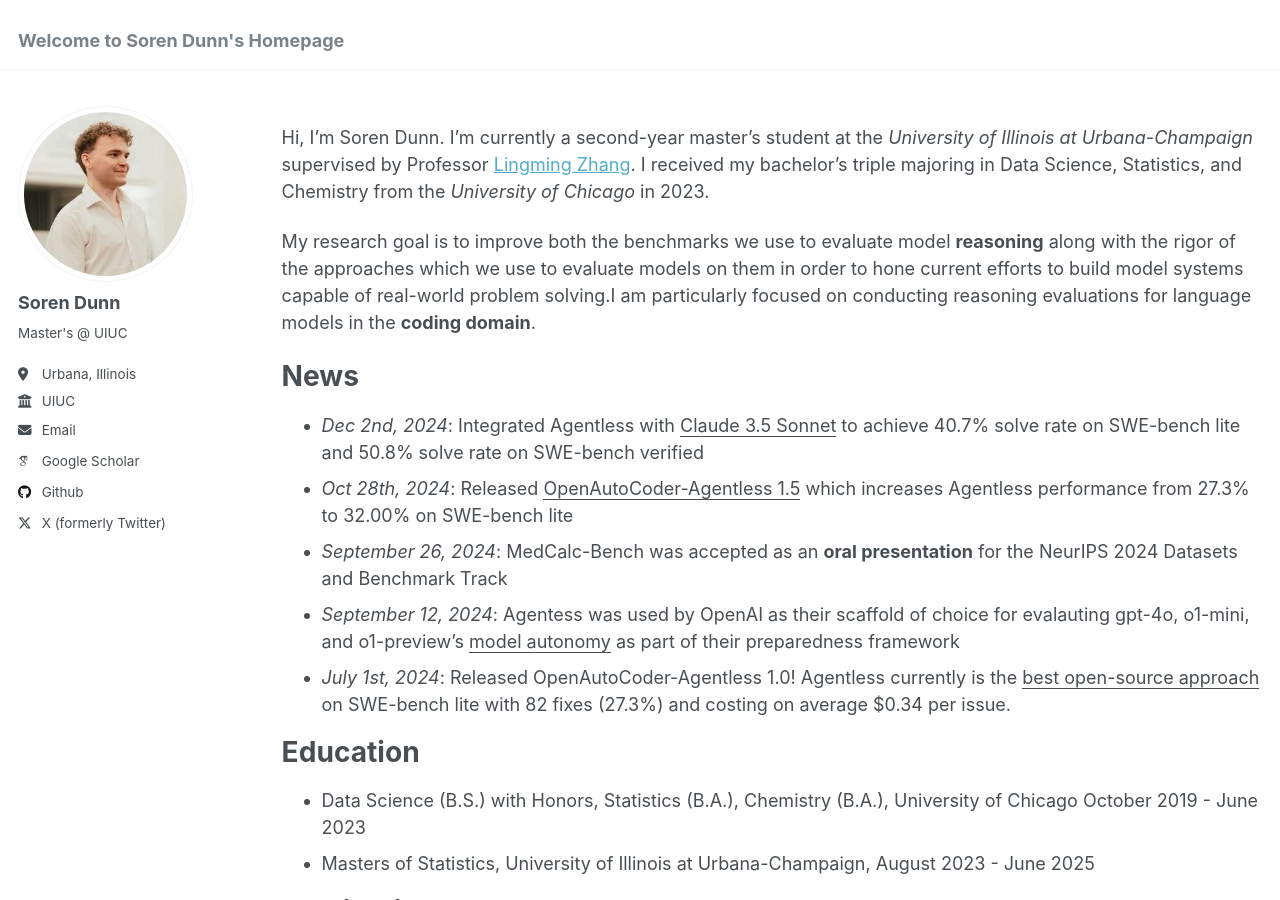
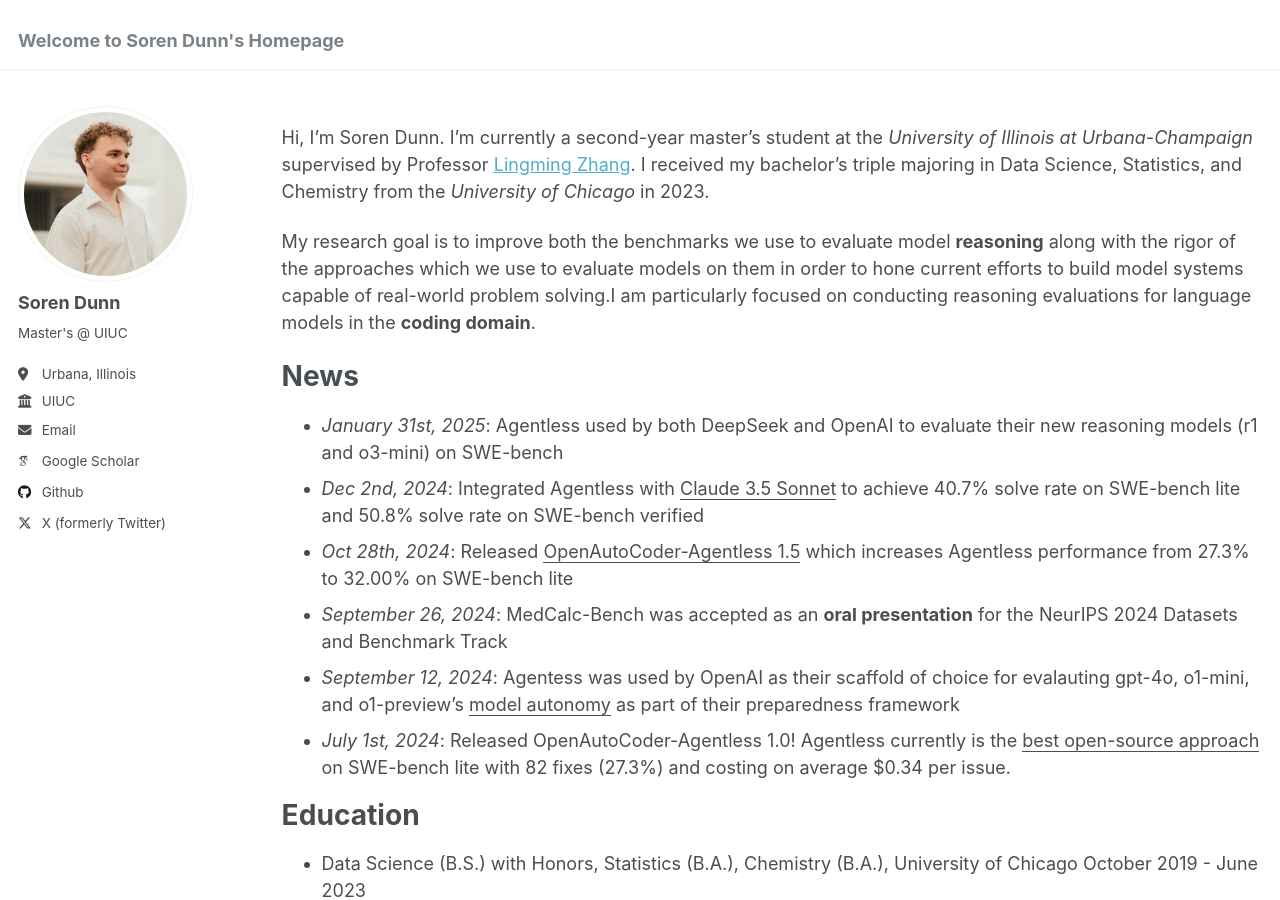
Before and after one commit to sorendunn/sorendunn.github.io, a Jekyll site: the page built from _pages/about.md, in a window 1280 px wide and 900 px high. Built offline with Jekyll 4.4.1, drawn with Linux system fonts in a browser that asks for light colours; some web fonts are replaced.

Commit message:
r1 update

```diff
--- a/_pages/about.md
+++ b/_pages/about.md
@@ -15,6 +15,7 @@ My research goal is to improve both the benchmarks we use to evaluate model **re
 
 News
 =====
+- *January 31st, 2025*: Agentless used by both DeepSeek and OpenAI to evaluate their new reasoning models (r1 and o3-mini) on SWE-bench
 - *Dec 2nd, 2024*: Integrated Agentless with <ins>Claude 3.5 Sonnet</ins> to achieve 40.7% solve rate on SWE-bench lite and 50.8% solve rate on SWE-bench verified
 - *Oct 28th, 2024*: Released <ins>OpenAutoCoder-Agentless 1.5</ins> which increases Agentless performance from 27.3% to 32.00% on SWE-bench lite
 - *September 26, 2024*: MedCalc-Bench was accepted as an **oral presentation** for the NeurIPS 2024 Datasets and Benchmark Track
```
